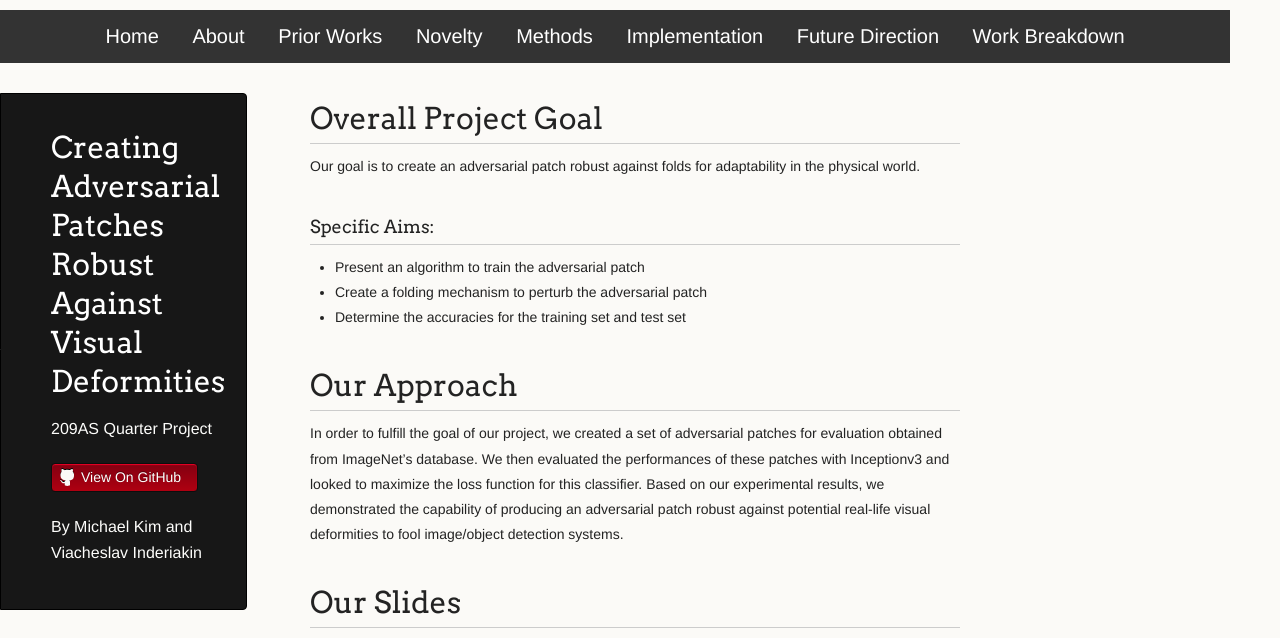
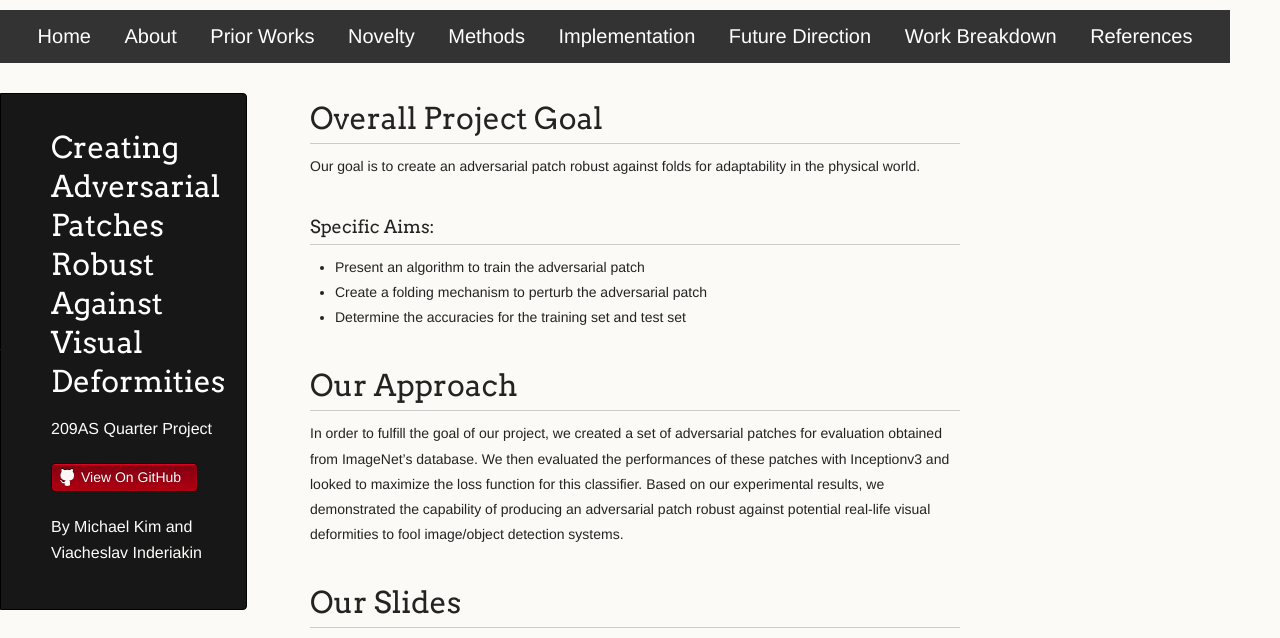
Before and after one commit to SlavaInder/209AS_Adversarial_Patch, a Jekyll site: the page built from docs/index.md, in a window 1280 px wide and 1266 px high. Shown: the top 638 px of the window. Built offline with Jekyll 4.4.1, drawn with Linux system fonts in a browser that asks for light colours; our own code applies the rules of GitHub Pages for plain Markdown files; grey boxes are pictures that could not be loaded.

Commit message:
Update default.html

```diff
--- a/docs/_layouts/default.html
+++ b/docs/_layouts/default.html
@@ -43,7 +43,7 @@
       <a href="implementation">Implementation</a>
       <a href="future_direction">Future Direction</a>
       <a href="work_breakdown">Work Breakdown</a>
-      <!--<a href="references">References</a>-->
+      <a href="references">References</a>
       </center>
     </div>
     <div class="wrapper">
```
